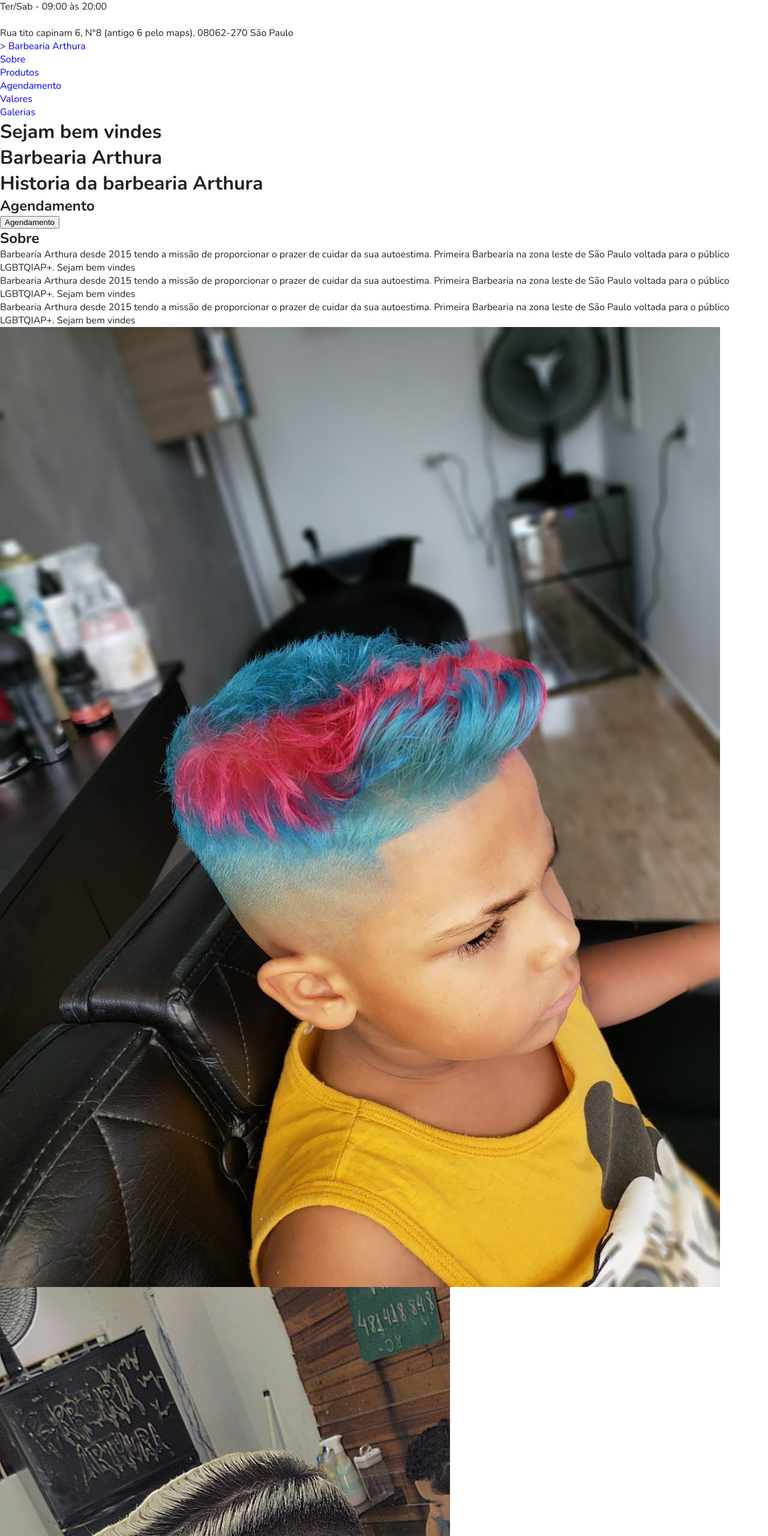
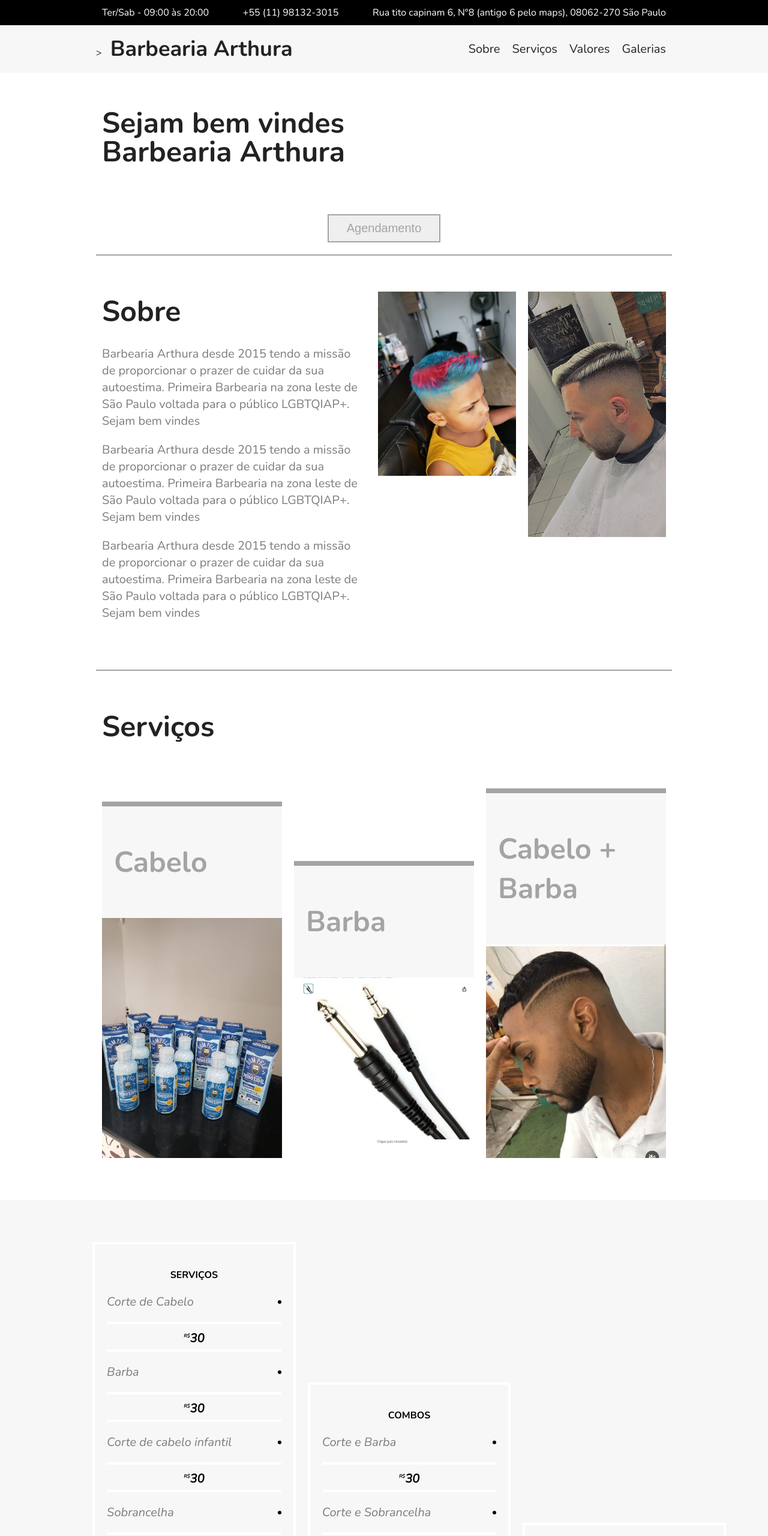
Before and after one commit to hiquepietro/barbearia-arthura, a plain HTML site: page index.html in a window 1280 px wide. Shown: the top 2560 px of the page at 60% size. Drawn offline with nearby package versions, Linux system fonts and the light colour scheme.

Commit message:
realizando a estilização do css das classes

```diff
--- a/index.html
+++ b/index.html
@@ -20,11 +20,10 @@
       <div class="menu-logo">>
         <a href="#Barbearia">Barbearia Arthura</a>
       </div>
-      <nav>
+      <nav class="menu-nav">
         <ul>
           <li><a href="#sobre">Sobre</a></li>
-          <li><a href="#produtos">Produtos</a></li>
-          <li><a href="#agendamento">Agendamento</a></li>
+          <li><a href="#servicos">Serviços</a></li>
           <li><a href="#valores">Valores</a></li>
           <li><a href="#galerias">Galerias</a></li>
         </ul>
@@ -33,12 +32,11 @@
   </header>
   <h1 class="introducao">Sejam bem vindes <br>
     Barbearia Arthura
-    <br>Historia da barbearia Arthura
   </h1>
   <section class="agendamento" id="agendamento">
-    <h1>Agendamento</h1>
-    <div class="agendamento-container">
-      <button>Agendamento</button>
+
+    <div class="botao-container">
+      <button class="botao" onclick="">Agendamento</button>
     </div>
   </section>
 
@@ -70,10 +68,9 @@
     <div class="sobre-img">
       <img src="img/foto2.jpeg" alt="Sobre 2">
     </div>
-
   </section>
-  <section class="produtos" id="produtos">
-    <h1>Produtos</h1>
+  <section class="produtos" id="servicos">
+    <h1>Serviços</h1>
     <div class="produtos-container">
       <div class="produtos-item yelow">
         <h2>Cabelo</h2>
@@ -90,8 +87,9 @@
     </div>
   </section>
   <section class="valores" id="valores">
+    <h1 class="valores-title">Valores</h1>
     <div class="valores-item">
-      <h2>Serviços</h2>
+      <h2>SERVIÇOS</h2>
     <ul>
       <li>Corte de Cabelo</li><span><sup>R$</sup>30</span>
       <li>Barba</li><span><sup>R$</sup>30</span>
@@ -106,32 +104,8 @@
     </ul>
     <a href="#Agendar">Agendar</a>
     </div>
-
     <div class="valores-item">
-      <h2>Quimicas</h2>
-    <ul>
-      <li>Botox</li><span><sup>R$</sup>30</span>
-      <li>Hidratação</li><span><sup>R$</sup>30</span>
-      <li>Alisante</li><span><sup>R$</sup>30</span>
-      <li>Progressiva</li><span><sup>R$</sup>30</span>
-      <li>Semi Definitiva</li><span><sup>R$</sup>30</span>
-    </ul>
-    <a href="#Agendar">Agendar</a>
-    </div>
-
-    <div class="valores-item">
-      <h2>Coloração</h2>
-    <ul>
-      <li>Platinado</li><span><sup>R$</sup>30</span>
-      <li>Coloração </li><span><sup>R$</sup>30</span>
-      <li>Luzes</li><span><sup>R$</sup>30</span>
-      <li>Matizar</li><span><sup>R$</sup>30</span>
-    </ul>
-    <a href="#Agendar">Agendar</a>
-    </div>
-
-    <div class="valores-item">
-      <h2>Combos</h2>
+      <h2>COMBOS</h2>
     <ul>
       <li>Corte e Barba</li><span><sup>R$</sup>30</span>
       <li>Corte e Sobrancelha</li><span><sup>R$</sup>30</span>
@@ -144,6 +118,31 @@
     </ul>
     <a href="#Agendar">Agendar</a>
     </div>
+
+    <div class="valores-item">
+      <h2>QUIMICAS</h2>
+    <ul>
+      <li>Botox</li><span><sup>R$</sup>30</span>
+      <li>Hidratação</li><span><sup>R$</sup>30</span>
+      <li>Alisante</li><span><sup>R$</sup>30</span>
+      <li>Progressiva</li><span><sup>R$</sup>30</span>
+      <li>Semi Definitiva</li><span><sup>R$</sup>30</span>
+    </ul>
+    <a href="#Agendar">Agendar</a>
+    </div>
+
+    <div class="valores-item">
+      <h2>COLORAÇÃO</h2>
+    <ul>
+      <li>Platinado</li><span><sup>R$</sup>30</span>
+      <li>Coloração </li><span><sup>R$</sup>30</span>
+      <li>Luzes</li><span><sup>R$</sup>30</span>
+      <li>Matizar</li><span><sup>R$</sup>30</span>
+    </ul>
+    <a href="#Agendar">Agendar</a>
+    </div>
+
+
 
   </section>
 
@@ -175,8 +174,15 @@
     <div class="galerias-item">
       <h2>cortes</h2>
       <img src="img/Ellipse 2.png" alt="Galeria 7">
+    </div>
+  </section>
 
+  <section class="agendamento" id="agendamento">
+    <div class="botao-container">
+      <button class="botao" onclick="">Agendamento</button>
+    </div>
   </section>
+
   <footer class="footer">
     <p>Barbearia Arthura - 2024</p>
   </footer>
--- a/style.css
+++ b/style.css
@@ -25,11 +25,314 @@ img {
     box-sizing: border-box;
 }
 
-//superinfo//
+/*Superinfo*/
 .superinfo-bg {
-    background: #122ab2;
+    background: #000000;
     color: white;
 }
+
+.superinfo {
+    max-width: 960px;
+    margin: 0 auto;
+    display: flex;
+    justify-content: space-between;
+    flex-wrap: wrap;
+    padding-top: 10px;
+}
+
+.superinfo {
+    max-width: 960px;
+    margin: 0 auto;
+    display: flex;
+    justify-content: space-between;
+    flex-wrap: wrap;
+}
+
+.superinfo p, .superinfo a {
+    margin: 0 10px 10px 10px;
+}
+
 .superinfo a {
     color: white;
 }
+
+/*Menu*/
+.menu-bg {
+    background: #f7f7f7;
+}
+.menu {
+    max-width: 960px;
+    margin: 0 auto;
+    padding: 15px 0;
+    display: flex;
+    flex-wrap: wrap;
+    justify-content: space-between;
+    align-items: center;
+}
+
+.menu a {
+    color: #222222;
+}
+
+.menu-logo  a {
+    font-size: 2.25em;
+    font-weight: bold;
+    margin: 0 10px;
+}
+
+.menu-nav ul {
+    display: flex;
+    flex-wrap: wrap;
+}
+
+.menu-nav a {
+    font-size: 1.25em;
+    display: block;
+    padding: 10px;
+}
+
+.menu-nav a:hover {
+    color: #a4a4a4;
+}
+
+/*Introdução*/
+.introducao {
+    font-size: 3em;
+    line-height: 1;
+    max-width: 960px;
+    margin: 0 auto;
+    padding: 60px 10px;
+}
+
+/*Botão agendamento*/
+.botao {
+    border: 2px solid #a4a4a4;
+    padding: 10px 30px;
+    color: #a4a4a4;
+    display: block;
+    max-width: 250px;
+    font-size: 1.25em;
+    text-align: center;
+    margin: 20px auto;
+}
+
+/*Sobre*/
+.sobre {
+    border-top: 2px solid #a4a4a4;
+    border-bottom: 2px solid #a4a4a4;
+    max-width: 960px;
+    margin: 0 auto;
+    padding: 60px 0;
+    display: flex;
+    flex-wrap: wrap;
+}
+
+.sobre-info {
+    flex: 2 1 300px ;
+    margin: 0 10px;
+}
+
+.sobre-info h1 {
+    font-size: 3em;
+    margin-bottom: .5em;
+}
+
+.sobre-info p {
+    font-size: 1.25em;
+    line-height: 1.4;
+    margin-bottom: 1em;
+    color: #7c7c7c;
+}
+
+.sobre-img {
+    flex: 1 1 160px;
+    margin: 0 10px;
+}
+
+/*Produtos*/
+.produtos {
+    max-width: 960px;
+    margin: 60px auto;
+}
+
+.produtos h1 {
+    font-size: 3em;
+    margin: 0 10px 60px 10px;
+}
+
+.produtos-container {
+    display: flex;
+    flex-wrap: wrap;
+    align-items: flex-end;
+}
+
+.produtos-item {
+    flex: 1 1 175px;
+    margin: 10px;
+}
+
+.produtos-item h2 {
+    font-size: 3em;
+    color: #a4a4a4;
+    background: #f7f7f7;
+    padding: 60px 20px;
+}
+
+.yelow {
+    border-top: 8px solid #a4a4a4;
+}
+
+.black {
+    border-top: 8px solid #a4a4a4;
+}
+
+.whith {
+    border-top: 8px solid #a4a4a4;
+}
+
+/*Valores*/
+.valores {
+    background: #f7f7f7;
+    padding: 60px;
+    display: flex;
+    flex-wrap: wrap;
+    align-items: flex-end;
+}
+
+.valores-item {
+    flex: 1 1 260px;
+    margin: 10px;
+    border:4px solid white;
+    padding: 20px;
+}
+
+.valores-title h1 {
+    font-size: 3em;
+    margin: 0 10px 60px 10px;
+}
+
+.valores-item h2 {
+    font-size: 1em;
+    color: black;
+    text-align: center;
+    margin-top: 20px;
+}
+
+.valores-item span {
+    max-width: 300px;
+    font-weight: bold;
+    font size: 3em;
+    display: block;
+    text-align: center;
+    margin: 20px auto;
+    padding: 10px 0 5px 0;
+    border-top: 4px solid white;
+    border-bottom: 4px solid white;
+    color: black;
+}
+
+.valores-item sup {
+    font-size: 0.5rem;
+    color: black;
+}
+
+.valores-item ul {
+    max-width: 300px;
+    margin: 20px auto;
+    font-size: 1.25em;
+    font-style: italic;
+    color: #7c7c7c;
+}
+
+.valores-item li {
+    display: flex;
+    justify-content: space-between;
+    align-items: center;
+    margin-bottom: 15px;
+}
+
+.valores-item li::after {
+    content: '';
+    display: block;
+    width: 6px;
+    height: 6px;
+    background: #000000;
+    border-radius: 50%;
+}
+
+.valores-item a {
+    max-width: 300px;
+    display: block;
+    margin: 20px auto;
+    border: 3px solid black;
+    color: black;
+    text-align: center;
+    font-size: 1em;
+    padding: 10px 0;
+    font-weight: bold;
+    text-transform: uppercase;
+}
+@media (max-width: 800px) {
+    .valores {
+        padding-left: 10px;
+        padding-right: 10px;
+    }
+    .valores  .valores-item:nth-child(3) {
+        order: -2;
+
+    }
+    .valores  .valores-item:nth-child(2) {
+        order: -1;
+    }
+}
+
+.galerias {
+    max-width: 960px;
+    margin: 0 auto;
+   display: flex;
+   flex-wrap: wrap;
+}
+
+.galerias-item {
+    flex: 1 1 100px;
+    margin: 20px 10px;
+}
+
+.galerias-item img {
+    display: block;
+    max-width: 100%;
+}
+
+.galerias-item h2 {
+    font-size: 2em;
+    color: #a4a4a4;
+    margin-bottom: 20px;
+}
+
+.galerias-item h2::before{
+    content: '';
+    display: inline-block;
+    width: 2px;
+    height: 25px;
+    margin-right: 5px;
+    background: #000000;
+}
+
+.galerias-item:nth-of-type(1n+4) h2::before {
+    background: #ae81f3;
+}
+.galerias-item:nth-of-type(2n+3) h2::before {
+    background: #a4a4a4;
+}
+.galerias-item:nth-of-type(3n+2) h2::before {
+    background: #f9265e;
+}
+.galerias-item:nth-of-type(4n+1) h2::before {
+    background: #66d9eb;
+}
+
+galerias-item p {
+    font-size: 1.25em;
+    line-height: 1.4;
+    color: #7c7c7c;
+}
```
